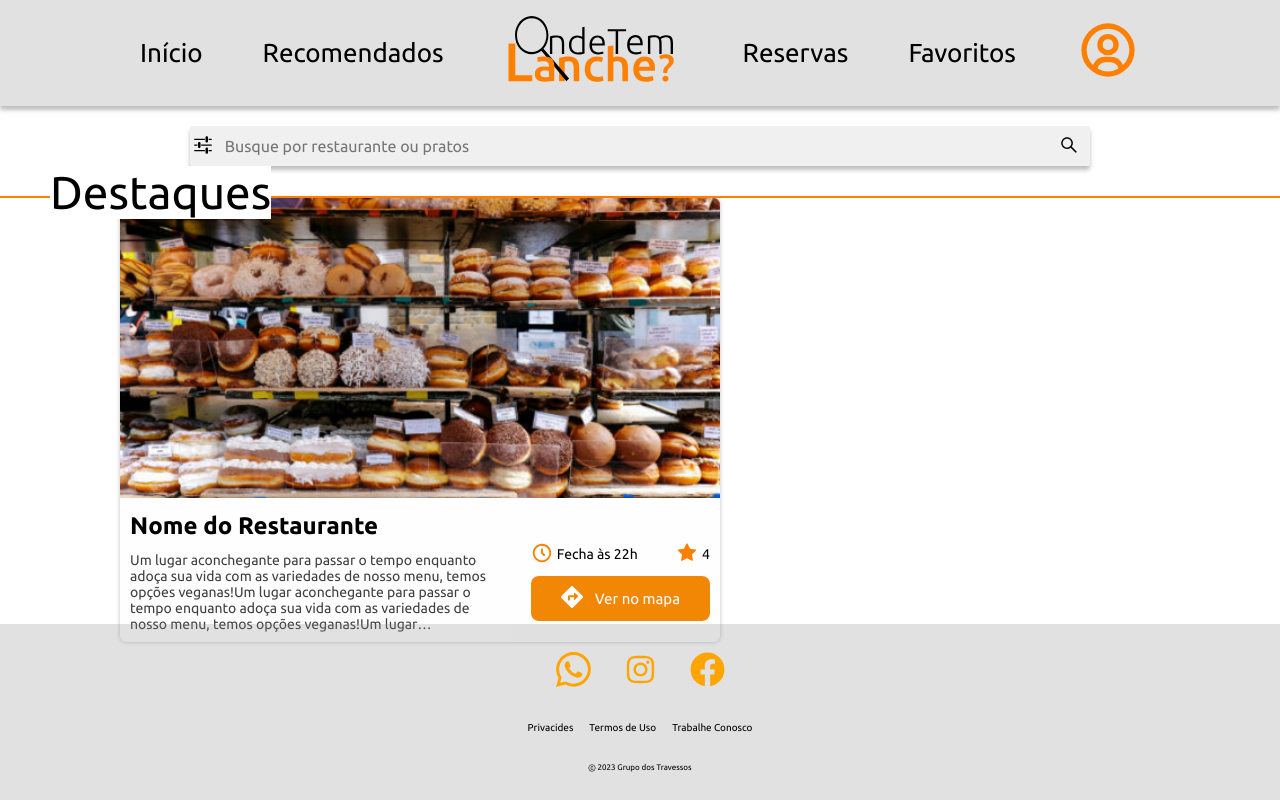
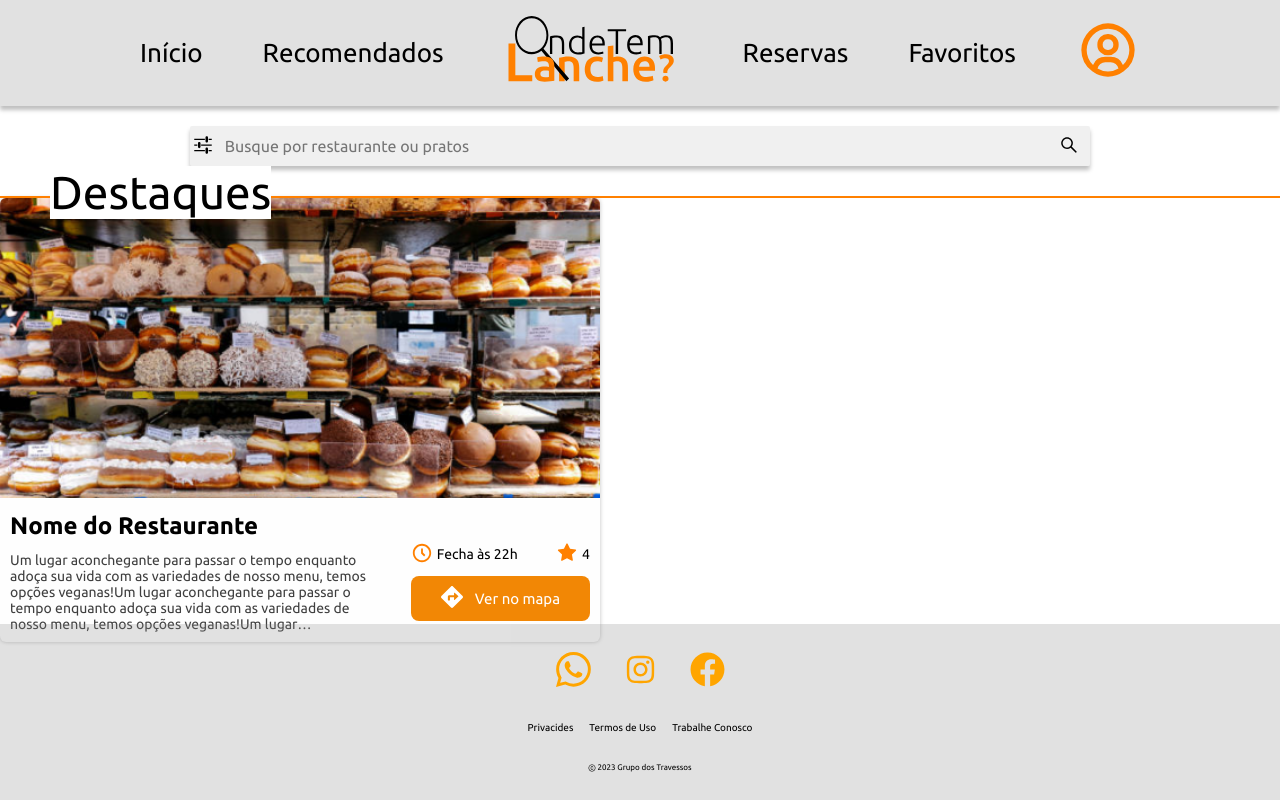
Before and after one commit to Paulophh/onde-tem-lanche-frontend, a React (Create React App) app: page / in a window 1280 px wide. Built offline with nearby package versions, Linux system fonts and the light colour scheme.

Commit message:
tirando margem do card

```diff
--- a/src/components/HighlightsCard/styles.js
+++ b/src/components/HighlightsCard/styles.js
@@ -7,9 +7,6 @@ export const CardWrapper = styled.div`
   display: flex;
   flex-direction: column;
   width: 600px;
-
-  // remover:
-  margin-left: 120px;
 `;
 
 export const RestaurantImageContainer = styled.div`
```
